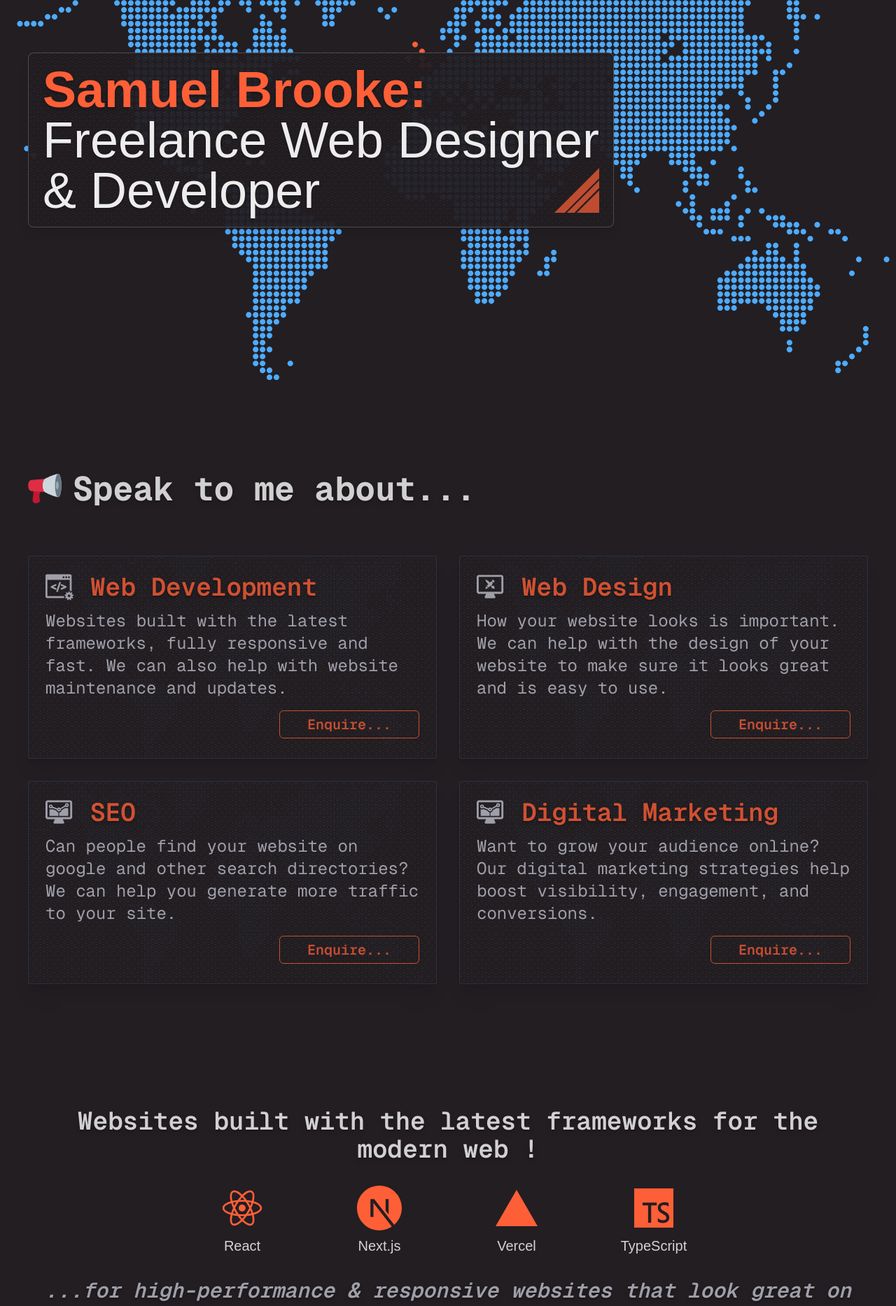
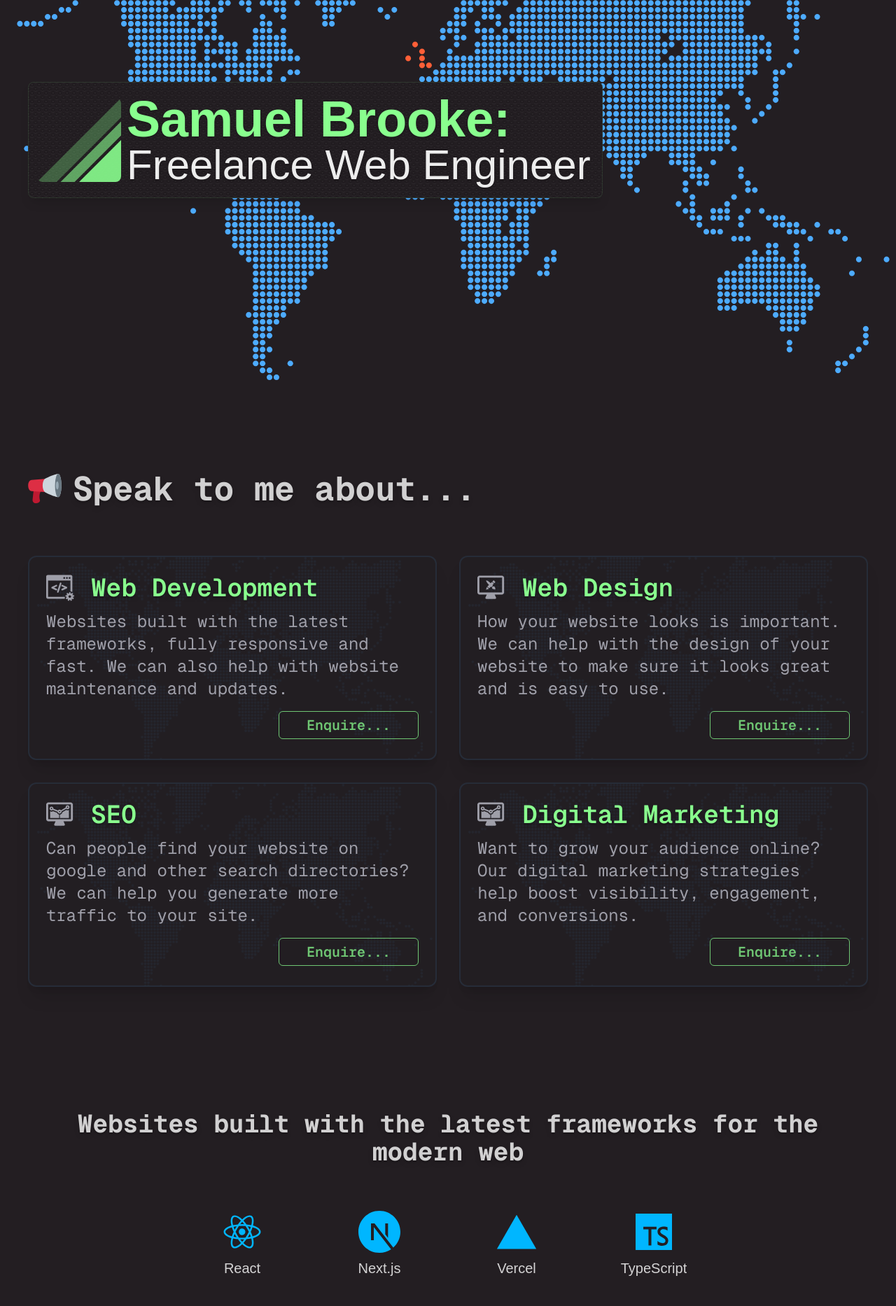
Before and after one commit to Sam010000101/samuelbrooke.com, a Next.js app: page / in a window 1280 px wide. Shown: the part 200-2066 px from the top of the page at 70% size. Built offline with nearby package versions, Linux system fonts and the light colour scheme.

Commit message:
Change of heart on color scheme for Hero and Footer & PageSpeed Insights, plus some general layout tweeks

```diff
--- a/src/app/components/Avatar.tsx
+++ b/src/app/components/Avatar.tsx
@@ -3,8 +3,14 @@ import Image from "next/image";
 export default function Avatar() {
   return (
     <div className="avatar">
-      <div className="w-20 rounded-xl border-2 border-slate-600 shadow-sm">
-        <Image src="./sb-avatar.jpg" alt="sb avatar" width={50} height={50} />
+      <div className="w-20 rounded-xl border-1 border-[#89ff8e]/50 shadow-sm">
+        <Image
+          className=""
+          src="./sb-avatar.jpg"
+          alt="sb avatar"
+          width={50}
+          height={50}
+        />
       </div>
     </div>
   );
--- a/src/app/components/BigFeatureCard.tsx
+++ b/src/app/components/BigFeatureCard.tsx
@@ -15,8 +15,8 @@ interface BigFeatureCardProps {
 }
 
 export default function BigFeatureCardIcons({
-  title = "Websites built with the latest frameworks for the modern web !",
-  description = "...for high-performance & responsive websites that look great on any device!",
+  title = "Websites built with the latest frameworks for the modern web",
+  description = "High-performing & responsive websites fit for any device!",
   features,
 }: BigFeatureCardProps) {
   return (
@@ -30,18 +30,18 @@ export default function BigFeatureCardIcons({
         aria-labelledby="developer-tools-heading"
         className="container mx-auto grid items-center px-2 py-6 sm:mb-4 sm:h-fit"
       >
-        <div className="card h-screen p-0 py-0 sm:h-fit sm:p-[1.5rem] sm:py-8 md:card-body">
-          <div className="card-body justify-center gap-10 p-0 text-neutral sm:gap-12 sm:p-1 md:p-6 landscape:gap-8">
+        <div className="card h-full p-0 py-0 sm:h-fit sm:p-[1.5rem] sm:py-8 md:card-body">
+          <div className="card-body justify-center gap-6 p-0 text-neutral sm:gap-12 sm:p-1 md:p-6 landscape:gap-16">
             <header className="flex flex-col items-center">
               <h2
                 id="developer-tools-heading"
-                className="card-title flex flex-wrap items-center justify-center gap-4 rounded-xs text-center font-mono text-2xl text-white/80 text-shadow-lg sm:gap-2 md:text-4xl"
+                className="card-title flex flex-wrap items-center justify-center gap-4 rounded-xs text-center font-mono text-2xl font-bold text-white/80 text-shadow-lg sm:gap-2 md:text-4xl"
               >
                 {title}
               </h2>
             </header>
 
-            <div className="mx-auto grid grid-cols-2 place-items-center items-center gap-8 text-primary sm:mx-0 sm:grid-cols-4 sm:gap-4 lg:px-50 landscape:grid-cols-4">
+            <div className="mx-auto grid grid-cols-1 place-items-center items-center gap-8 text-info sm:mx-0 sm:grid-cols-4 sm:gap-4 lg:px-50 landscape:grid-cols-4">
               {features.map((feature) => (
                 <Link
                   href={feature.href}
@@ -52,9 +52,11 @@ export default function BigFeatureCardIcons({
                 >
                   <figure
                     role="group"
-                    className="flex h-25 w-25 flex-col items-center gap-2"
+                    className="flex flex-col items-center gap-2"
                   >
-                    {feature.icon}
+                    <div className="h-12 w-12 sm:h-15 sm:w-15">
+                      {feature.icon}
+                    </div>
                     <figcaption
                       className="text-xl text-white/80"
                       id={`${feature.name.toLowerCase().replace(/[^a-z0-9-]/g, "")}-caption`}
@@ -71,7 +73,7 @@ export default function BigFeatureCardIcons({
                 id="technology-heading"
                 className="card-title rounded-xs bg-black-sabath/25 text-center font-mono text-2xl text-white/90 sm:text-zinc-400 lg:text-4xl"
               >
-                <span className="text-xl text-shadow-lg sm:italic md:text-3xl">
+                <span className="text-xl text-shadow-lg sm:italic md:text-4xl">
                   {description}
                 </span>
               </p>
--- a/src/app/components/Card.tsx
+++ b/src/app/components/Card.tsx
@@ -77,12 +77,13 @@ export default function Card({
           aria-labelledby={`${id}-title`}
           className={`${articleClassName} ${geistMono.className} service-card flex h-full w-full items-stretch antialiased`}
         >
-          <div className="image-full divide card h-full w-full animate-in divide-y-4 divide-y-reverse divide-info/25 rounded-xs border-[#4dabff]/15 bg-black-sabath/50 duration-1000 fade-in slide-in-from-bottom sm:divide-y-0 sm:border sm:shadow-xl">
+          <div className="image-full divide card h-full w-full animate-in divide-y-4 divide-y-reverse divide-info/25 rounded-xl border-[#4dabff]/10 bg-black-sabath/50 duration-1000 fade-in slide-in-from-bottom sm:divide-y-0 sm:border-2 sm:shadow-xl">
             <div className="h-full w-full flex-1">
               {/* Image is optional */}
               {imageVisible && (
                 <div className="relative h-full max-w-full opacity-15">
                   <Image
+                    className="rounded-xl opacity-35"
                     src={imageSrc?.trim() || fallbackImage}
                     alt=""
                     role="presentation"
@@ -93,7 +94,7 @@ export default function Card({
                 </div>
               )}
             </div>
-            <div className="bg-texture card-body w-full justify-center gap-2 bg-black-sabath/80">
+            <div className="card-body w-full justify-center gap-2">
               <figure className="flex h-fit flex-col items-center gap-2 text-zinc-400 sm:flex-row sm:gap-4 sm:self-start">
                 {/* Render the icon component if it exists */}
                 {IconComponent && (
@@ -103,7 +104,7 @@ export default function Card({
                     className="text-grey-300 h-10 w-10 shrink-0"
                   />
                 )}
-                <HeadingTag className="card-title items-center gap-4 rounded-xs text-center text-4xl text-primary/80 text-shadow-lg sm:px-2 sm:text-left">
+                <HeadingTag className="card-title items-center gap-4 rounded-xs text-center text-4xl text-[#89ff8e] text-shadow-lg sm:px-2 sm:text-left">
                   {title}
                 </HeadingTag>
               </figure>
@@ -117,7 +118,7 @@ export default function Card({
                 </p>
                 <div className="w-full self-center sm:w-fit sm:self-end">
                   <EnquiryFormButton
-                    className="!rounded-md !border-1 opacity-75 btn-primary hover:bg-primary/5 hover:text-primary"
+                    className="!rounded-md !border-1 border-[#89ff8e] text-[#89ff8e] opacity-75 hover:bg-[#89ff8e]/5 hover:text-[#89ff8e]"
                     formType={formType}
                     label={label}
                     submitLabel={submitLabel}
--- a/src/app/components/Footer.tsx
+++ b/src/app/components/Footer.tsx
@@ -50,15 +50,15 @@ export default function Footer() {
               <Avatar />
             </div>
             <Link className="w-full" href="/">
-              <p className="flex flex-col items-center text-center font-mono text-primary/80 sm:gap-2 lg:flex-row landscape:items-start landscape:text-left">
-                <span className="text-lg font-bold text-info/80">
+              <p className="flex flex-col items-center text-center font-mono sm:gap-2 lg:flex-row landscape:items-start landscape:text-left">
+                <span className="text-lg font-bold text-[#89ff8e]">
                   Samuel Brooke
                 </span>
                 <span className="hidden text-lg text-slate-400/80 lg:block">
                   {" "}
                   |{" "}
                 </span>
-                <span className="text-lg font-semibold text-info/70">
+                <span className="text-lg font-semibold text-[#89ff8e]">
                   Web Development & Design
                 </span>
                 <span className="hidden text-lg text-slate-400/80 lg:block">
@@ -72,7 +72,7 @@ export default function Footer() {
             </Link>
           </aside>
 
-          <nav className="flex flex-row gap-4 text-primary/70 lg:self-end landscape:self-end">
+          <nav className="flex flex-row gap-4 text-[#89ff8e]/70 lg:self-end landscape:self-end">
             {/* LinkedIn */}
             <a
               href="https://uk.linkedin.com/in/sam-brooke-4bb43a13"
--- a/src/app/components/Hero.tsx
+++ b/src/app/components/Hero.tsx
@@ -92,18 +92,10 @@ export default function Hero() {
                 opacity: hydrated ? 1 : 0,
               }}
             >
-              <h1 className="bg-texture mx-auto mt-10 w-full border-white/20 bg-base-200/95 p-3 shadow-lg sm:m-4 sm:w-fit sm:rounded-lg sm:border-1 sm:p-4 sm:px-5 sm:max-sm:self-end landscape:sm:max-md:mb-20 landscape:sm:max-md:self-end">
-                <span className="flex text-5xl font-bold text-primary text-shadow-lg sm:flex-row md:text-7xl xl:text-nowrap">
-                  Samuel Brooke:
-                </span>
-                <span className="flex items-center text-2xl text-shadow-md sm:flex-row md:text-7xl">
-                  Freelance Web Designer
-                </span>
-                <span className="flex items-center justify-between text-2xl text-shadow-md sm:flex-row md:text-7xl">
-                  & Developer{" "}
+              <div className="bg-texture mx-auto mt-10 flex w-full flex-col items-center justify-center gap-2 border-2 border-[#89ff8e]/10 bg-black-sabath p-3 !pr-4 shadow-lg sm:m-4 sm:w-fit sm:flex-row sm:gap-2 sm:rounded-lg sm:border-1 sm:p-4 sm:px-3 sm:max-sm:self-end landscape:sm:max-md:mb-20 landscape:sm:max-md:self-end">
                 <svg
                   viewBox="0 0 50.000053 50.000038"
-                    className="inline-block h-8 w-8 rotate-90 md:h-16 md:w-16"
+                  className="w-30 rotate-90 rounded-lg"
                   xmlns="http://www.w3.org/2000/svg"
                 >
                   <defs>
@@ -114,16 +106,12 @@ export default function Hero() {
                       x2="80%"
                       y2="110%"
                     >
-                        <stop
-                          offset="10%"
-                          stopColor="#FF5F37
-"
-                        />{" "}
+                      <stop offset="10%" stopColor="#89ff8e" />{" "}
                       {/* purple-500 */}
                       {/* <stop offset="50%" stopColor="#fff" />{" "} */}
                       <stop
                         offset="80%"
-                          stopColor="#FF5F37
+                        stopColor="#89ff8e
 "
                       />{" "}
                       {/* pink-500 */}
@@ -133,7 +121,7 @@ export default function Hero() {
                     <g id="g7" transform="translate(-95.205558,-208.25193)">
                       <path
                         style={{
-                            opacity: 0.712788,
+                          opacity: 0.9,
                           fill: "url(#myGradient)",
                           fillOpacity: 1,
                           fillRule: "evenodd",
@@ -147,7 +135,7 @@ export default function Hero() {
                       />
                       <path
                         style={{
-                            opacity: 0.712788,
+                          opacity: 0.6,
                           fill: "url(#myGradient)",
                           fillRule: "evenodd",
                           stroke: "currentColor",
@@ -159,7 +147,7 @@ export default function Hero() {
                       />
                       <path
                         style={{
-                            opacity: 0.712788,
+                          opacity: 0.3,
                           fill: "url(#myGradient)",
                           fillRule: "evenodd",
                           stroke: "currentColor",
@@ -172,8 +160,13 @@ export default function Hero() {
                     </g>
                   </g>
                 </svg>
+                <h1 className="gap-4 text-2xl text-shadow-md md:text-6xl xl:text-nowrap">
+                  <span className="block font-bold text-[#89ff8e] md:text-7xl">
+                    Samuel Brooke:
                   </span>
+                  <span className="block">Freelance Web Engineer</span>
                 </h1>
+              </div>
             </div>
           </header>
         </div>
--- a/src/app/components/MultiCard.tsx
+++ b/src/app/components/MultiCard.tsx
@@ -9,8 +9,8 @@ export default function MultiCard() {
       delay="delay-0"
     >
       <section id="services" className="services">
-        <div id="services-header" className="">
-          <h2 className="to-info-50 container mx-auto flex h-[calc(100vh-80px)] flex-col content-center justify-center gap-4 rounded-xs bg-linear-to-t from-info/10 px-0 text-center font-mono text-4xl font-bold text-white antialiased shadow-sm text-shadow-lg sm:mt-8 sm:h-full sm:flex-row sm:bg-none sm:px-10 sm:py-4 sm:pt-2.5 sm:pb-2 sm:text-left sm:text-5xl sm:text-white/80 sm:shadow-none sm:max-md:text-4xl">
+        <div id="services-header" className="hidden sm:block">
+          <h2 className="to-info-50 container mx-auto flex h-[calc(100vh-300px)] flex-col content-center justify-center gap-4 rounded-xs bg-linear-to-t from-info/10 px-0 text-center font-mono text-4xl font-bold text-white antialiased shadow-sm text-shadow-lg sm:mt-8 sm:h-full sm:flex-row sm:bg-none sm:px-10 sm:py-4 sm:pt-2.5 sm:pb-2 sm:text-left sm:text-5xl sm:text-white/80 sm:shadow-none sm:max-md:text-4xl">
             <span
               className="flex justify-center text-7xl sm:hidden"
               aria-hidden="true"
--- a/src/app/components/PageSpeedInsights.module.css
+++ b/src/app/components/PageSpeedInsights.module.css
@@ -24,7 +24,7 @@
   inset: 0;
   border-radius: inherit;
   background:
-    radial-gradient(farthest-side, currentColor 98%, #0000) top /
+    radial-gradient(farthest-side, var(--progress-color) 98%, #0000) top /
       var(--thickness) var(--thickness) no-repeat,
     conic-gradient(currentColor var(--radialprogress), #0000 0);
   mask: radial-gradient(
@@ -46,8 +46,8 @@
   inset: 0;
   border-radius: inherit;
   background: conic-gradient(
-    var(--progress-color, #4caf50) var(--radialprogress),
-    var(--background-color, #e0e0e0) 0
+    var(--progress-color, currentColor) var(--radialprogress),
+    var(--background-color, transparent) 0
   );
   mask: radial-gradient(
     farthest-side,
--- a/src/app/page.tsx
+++ b/src/app/page.tsx
@@ -55,7 +55,7 @@ export default function Home() {
 
           {/* 3rd Party Integrations Block */}
           <LinksList
-            header="With Third Party Integrations..."
+            header="Third Party Integrations..."
             items={integrations}
             footer="...for full-on functionality"
           />
```
Also changed, not shown: src/app/components/PageSpeedInsights.tsx (+21 -21 lines), 1 other file (tests, documents, lock files or other folders). Lines whose indentation alone changed are shown as unchanged.
